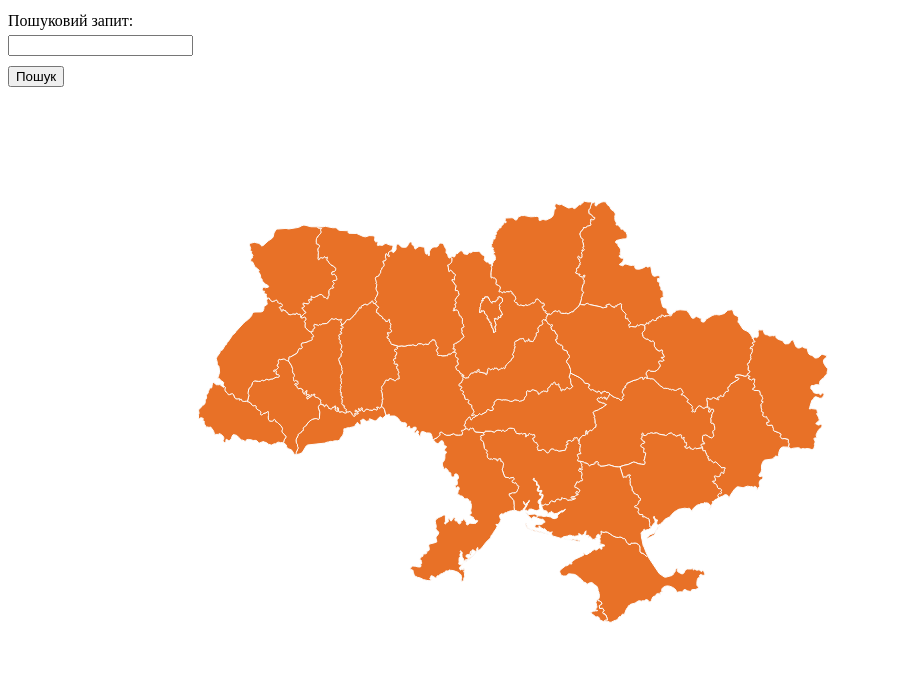
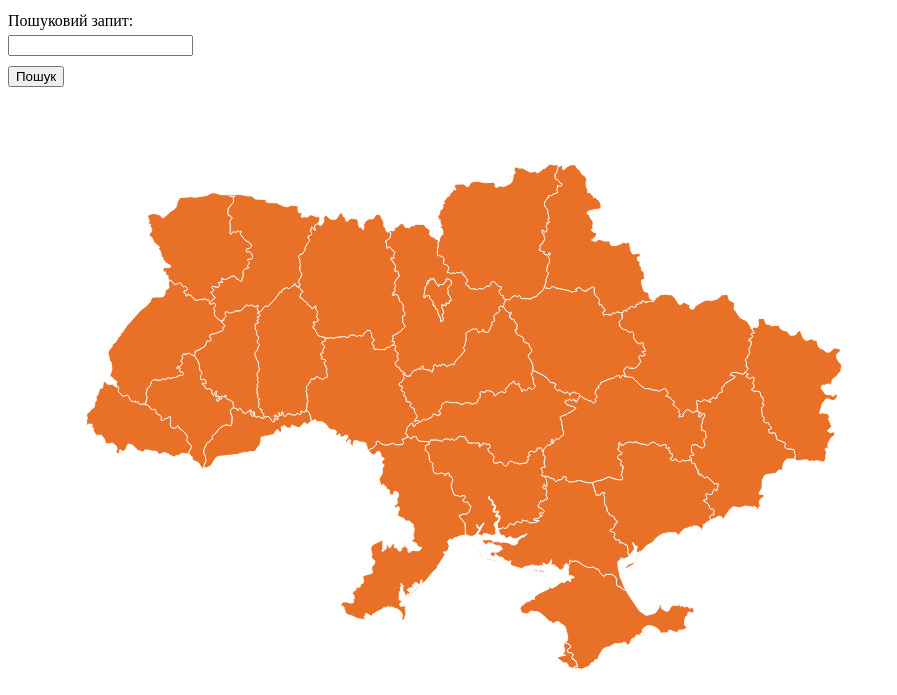
Before and after one commit to VKravchenk0/settlement_name_analyzer, a Flask app: page / in a window 1280 px wide. Shown: the part 212-907 px from the top of the page, without its empty margins (0-897 px from the left). Run offline with Flask 2, Linux system fonts and the light colour scheme.

Commit message:
Resized map

```diff
--- a/templates/client-side-rendering.html
+++ b/templates/client-side-rendering.html
@@ -39,7 +39,7 @@
         </div>
     </div>
     <div id="results-holder">
-        <div id="container" style="position: relative; width: 1000px; height: 600px;"></div>
+        <div id="container" style="position: relative; width: 900px; height: 600px;"></div>
         <div id="table-wrapper" style="display: none">
             <table id="results-table">
                 <thead>
--- a/templates/js/main.js
+++ b/templates/js/main.js
@@ -11,7 +11,7 @@ var map = new Datamap({
     setProjection: function(element) {
         var projection = d3.geo.mercator()
           .center([31,49])
-          .scale(2000)
+          .scale(2400)
           .translate([element.offsetWidth / 2, element.offsetHeight / 2]);
         var path = d3.geo.path()
           .projection(projection);
```
